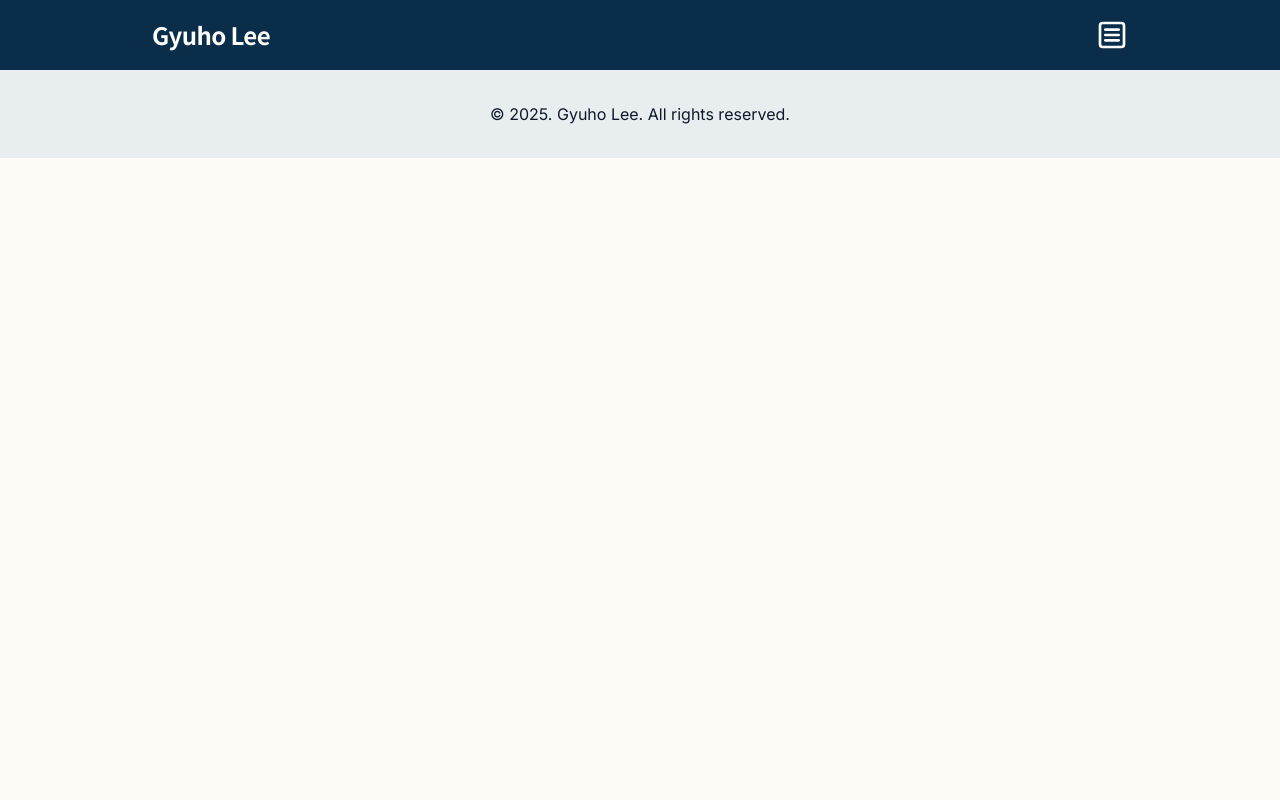
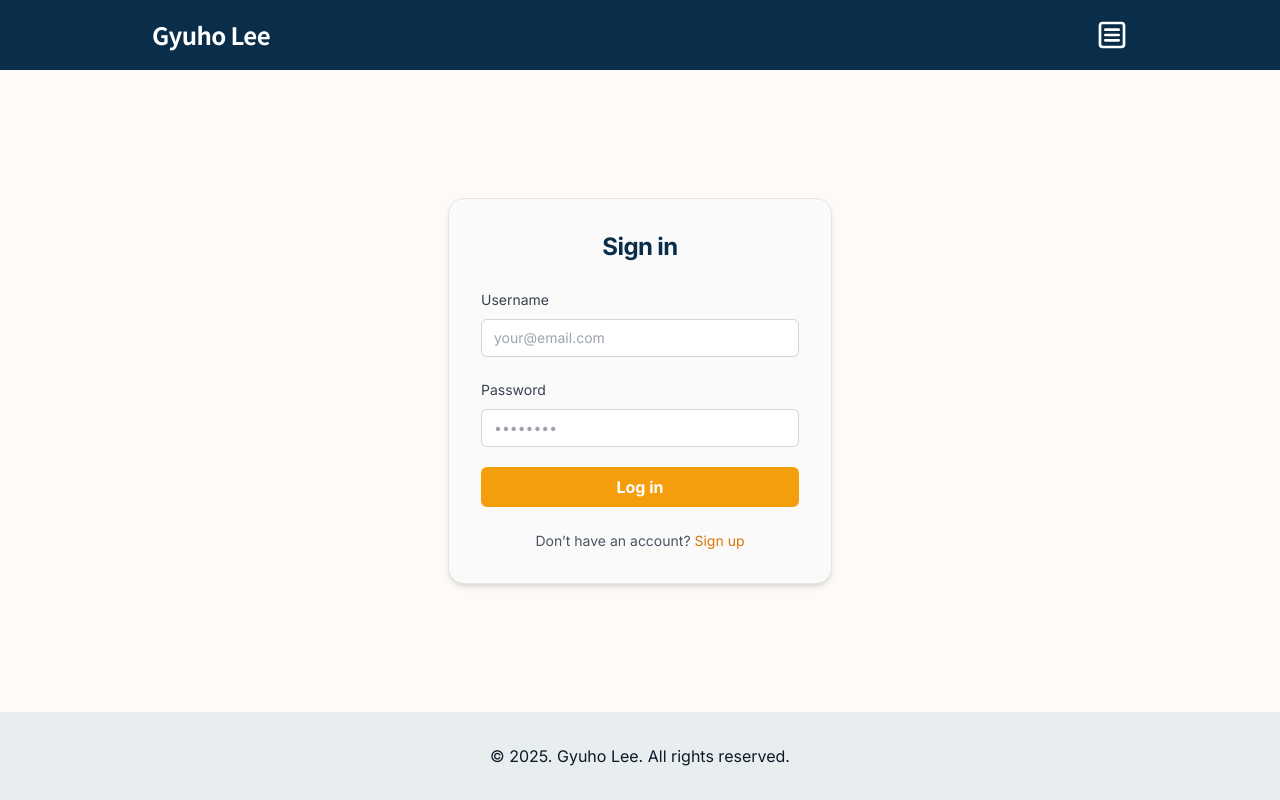
Before and after one commit to ksp118/typescript_blog, a React (Vite) app in the folder frontend/: page /login in a window 1280 px wide. Built offline with nearby package versions, Linux system fonts and the light colour scheme.

Commit message:
update: Login Page implemented, but no feature implemented

```diff
--- a/frontend/src/Components/Header.tsx
+++ b/frontend/src/Components/Header.tsx
@@ -52,7 +52,9 @@ export const Header = () => {
           >
             <ul className="space-y-1">
               <li>
-                <Link to="/login">Login</Link>
+                <Link to="/login" onClick={() => setIsMenuOpen(false)}>
+                  Login
+                </Link>
               </li>
             </ul>
           </div>
--- a/frontend/src/Pages/Home.tsx
+++ b/frontend/src/Pages/Home.tsx
@@ -46,7 +46,7 @@ export const Home = () => {
           </p>
         </div>
         <img
-          className="w-72 h-fit rounded-xl order-[-1] md:order-none"
+          className="w-72 h-fit rounded-xl order-[-1] md:order-none my-2"
           src="/img/main_img.jpg"
           alt="it's me"
         />
--- a/frontend/src/Pages/LoginPage.tsx
+++ b/frontend/src/Pages/LoginPage.tsx
@@ -1,7 +1,87 @@
 export function LoginPage() {
   return (
-    <div>
-      <div></div>
+    <div
+      className="
+        layout-container
+        h-[calc(100dvh-var(--header-height)-var(--footer-height))]
+        flex justify-center items-center
+        bg-[#fefbf6]                /* 전체 페이지 배경 */
+        px-4                        /* 모바일 좌우 여백 */
+      "
+    >
+      {/* 로그인 카드 */}
+      <div
+        className="
+          w-full max-w-sm
+          bg-neutral-50             /* 오프화이트: 배경과 자연스럽게 구분 */
+          border border-neutral-200
+          rounded-2xl shadow-md
+          p-8
+        "
+      >
+        {/* 헤더 */}
+        <h1 className="text-2xl font-bold text-center mb-6 tracking-tight">
+          Sign in
+        </h1>
+
+        {/* 폼 필드 */}
+        <form className="space-y-5">
+          {/* Username */}
+          <label className="block">
+            <span className="text-sm font-medium text-gray-700">Username</span>
+            <input
+              id="username"
+              type="text"
+              placeholder="your@email.com"
+              className="
+                mt-2 w-full
+                rounded-md border border-neutral-300
+                bg-white placeholder-gray-400
+                px-3 py-2 text-sm
+                focus:outline-none focus:ring-2 focus:ring-amber-400
+              "
+            />
+          </label>
+
+          {/* Password */}
+          <label className="block">
+            <span className="text-sm font-medium text-gray-700">Password</span>
+            <input
+              id="password"
+              type="password"
+              placeholder="••••••••"
+              className="
+                mt-2 w-full
+                rounded-md border border-neutral-300
+                bg-white placeholder-gray-400
+                px-3 py-2 text-sm
+                focus:outline-none focus:ring-2 focus:ring-amber-400
+              "
+            />
+          </label>
+
+          {/* Submit 버튼 (동작은 없음) */}
+          <button
+            type="button"
+            className="
+              w-full
+              rounded-md bg-amber-500 hover:bg-amber-600
+              py-2 text-white font-semibold
+              transition-colors
+            "
+          >
+            Log&nbsp;in
+          </button>
+        </form>
+
+        {/* 보조 링크 */}
+        <div className="mt-6 text-center text-sm text-gray-600">
+          Don’t have an account?{" "}
+          <a href="#" className="font-medium text-amber-600 hover:underline">
+            Sign&nbsp;up
+          </a>
+        </div>
+      </div>
     </div>
   );
 }
--- a/frontend/src/styles/global.css
+++ b/frontend/src/styles/global.css
@@ -11,6 +11,7 @@
   -moz-osx-font-smoothing: grayscale;
 
   --header-height: 70px;
+  --footer-height: 88px;
 }
 
 body {
```
